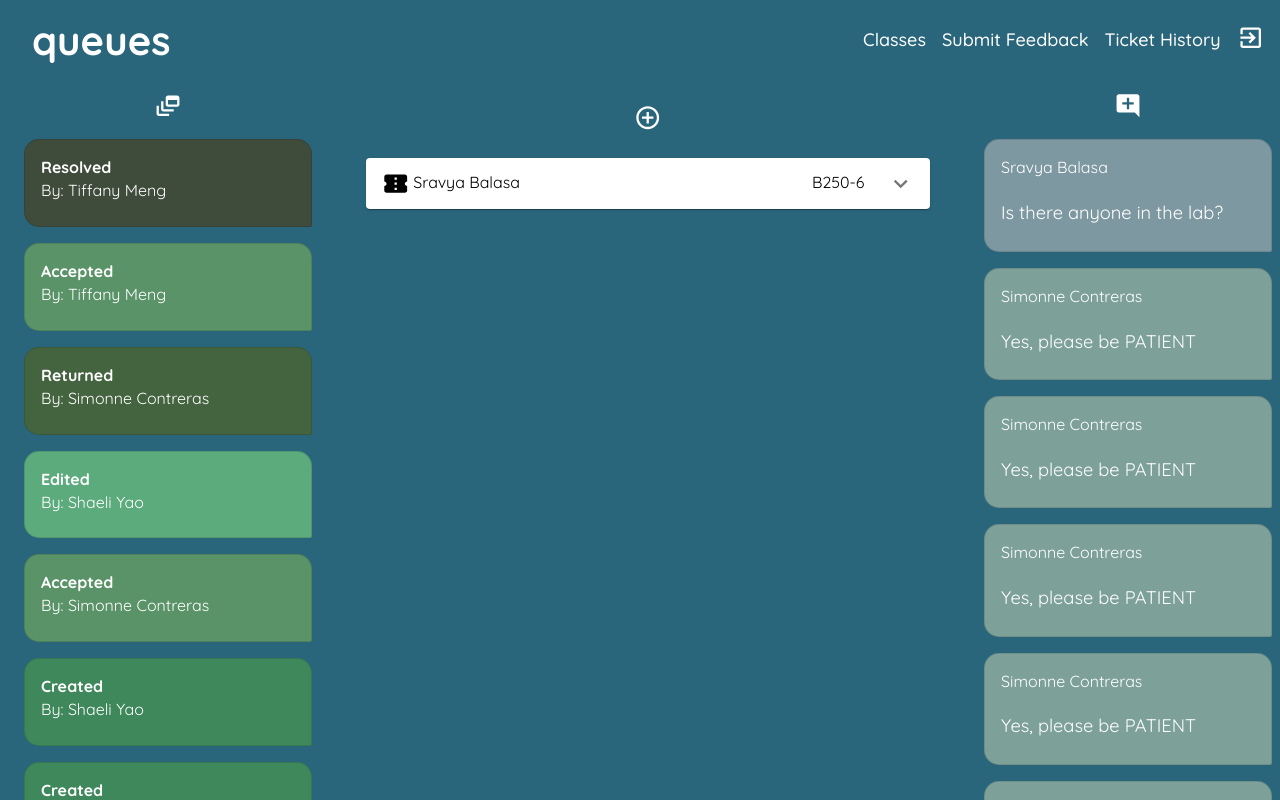
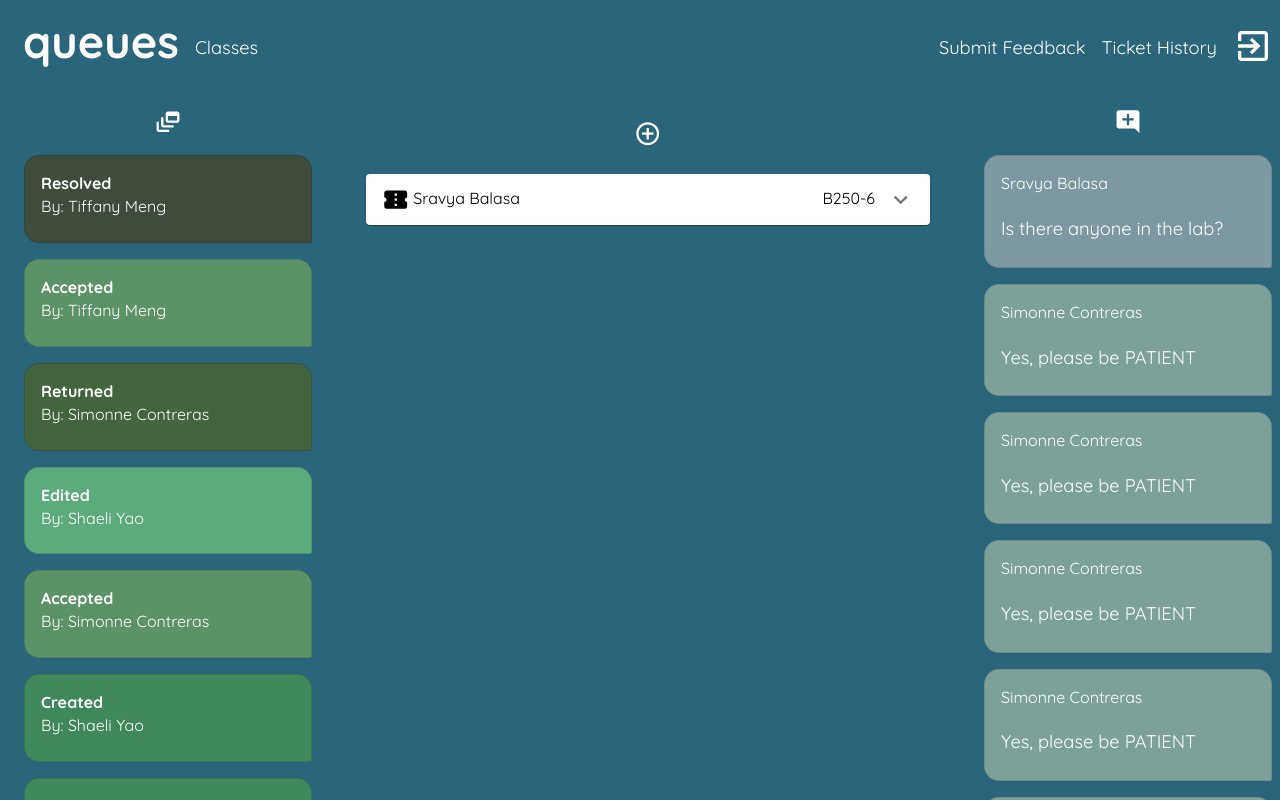
Before and after one commit to Autograder/rook, a React (Create React App) app: page /queue in a window 1280 px wide. Built offline with nearby package versions, Linux system fonts and the light colour scheme.

Commit message:
fixed style for navbar, create course, ticket, cleaned imports

```diff
--- a/src/components/MessageWidget.tsx
+++ b/src/components/MessageWidget.tsx
@@ -1,11 +1,11 @@
 import React from 'react';
-import Styles from '../style/MessageWidgetStyle';
 import Message from './Message';
-import OurTheme from '../style/Theme';
+//import Styles from '../style/MessageWidgetStyle';
+//import OurTheme from '../style/Theme';
 
 export default function MessageWidget() {
-	const classes = Styles.useStyles();
-	const theme = OurTheme.theme;
+	//const classes = Styles.useStyles();
+	//const theme = OurTheme.theme;
 	return (
 		<div>
 			<Message sender="Sravya Balasa" message="Is there anyone in the lab?" received={false}/>
--- a/src/components/Navbar.tsx
+++ b/src/components/Navbar.tsx
@@ -60,25 +60,33 @@ export default function Navbar(props:any) {
             	</Dialog>
 			</ThemeProvider>
 			<ThemeProvider theme={theme}>
-				<AppBar position="static" className={classes.appBar}>
-  					<Toolbar>
-    					<Typography variant="h6" className={classes.title}>
+				<AppBar position="static" className={classes.appTable}>
+  					<Toolbar className={classes.appRow}>
+						<div className={classes.titlecell}>
+							<Typography className={classes.title}>
 								<Link underline="none" className={classes.link} onClick={() => (ChangeState('/queue'))}>queues</Link>
 							</Typography>
+						</div>
 
-						<Typography variant="h6" className={classes.pages}>
+						<div className={classes.leftlinks}>
+							<Typography  className={classes.left}>
 								<Link className={classes.link} onClick={() => {}}>Classes</Link>
 							</Typography>
+						</div>
 
-						<Typography variant="h6" className={classes.pages}>
+						<div className={classes.rightlinks}>
+							<Typography className={classes.right}>
 								<Link className={classes.link} onClick={() => handleOpen()}>Submit Feedback</Link>
 							</Typography>
 
-						<Typography variant="h6" className={classes.pages}>
+							<Typography className={classes.right}>
 								<Link className={classes.link} onClick={() => (ChangeState('/tickethistory'))}> Ticket History </Link>
 							</Typography>
+						</div>
 
-						<Link className={classes.link} onClick={() => (ChangeState('/login'))}> <ExitToAppIcon/> </Link>
+						<div className={classes.logocell}>
+							<Link className={classes.link} onClick={() => (ChangeState('/login'))}> <ExitToAppIcon fontSize="large"/> </Link>
+						</div>
   					</Toolbar>
 				</AppBar>
 			</ThemeProvider>
--- a/src/components/Ticket.tsx
+++ b/src/components/Ticket.tsx
@@ -85,12 +85,16 @@ export default function Ticket(props:any) {
 				<ExpansionPanel square={false} className={classes.root}>
         			<ExpansionPanelSummary expandIcon={<ExpandMoreIcon/>} aria-controls="panel1bh-content" id="panel1bh-header">
 						<ConfirmationNumberIcon className={classes.ticketIcon}/>
-						<div className={classes.columnleft}>
-  							<Typography className={classes.title} align="left"> {props.name}</Typography>
-						</div>
-						<div className={classes.columnright}>
-							<Typography className={classes.location} align="right">{room}-{seat}</Typography>
-						</div>
+                        <div className={classes.table}>
+                            <div className={classes.tableRow}>
+                                <div className={classes.tableLeft}>
+                                    <Typography className={classes.title} align="left"> {props.name}</Typography>
+                                </div>
+                                <div className={classes.tableRight}>
+                                    <Typography className={classes.location} align="right">{room}-{seat}</Typography>
+                                </div>
+                            </div>
+                        </div>
         			</ExpansionPanelSummary>
 					<ExpansionPanelDetails className={classes.body}>
 						<Typography><b>Date: </b>{props.date}</Typography>
--- a/src/components/TicketStatusWidget.tsx
+++ b/src/components/TicketStatusWidget.tsx
@@ -1,11 +1,11 @@
 import React from 'react';
-import Styles from '../style/TicketWidgetStyle';
-import OurTheme from '../style/Theme';
 import TicketStatus from './TicketStatus';
+//import Styles from '../style/TicketWidgetStyle';
+//import OurTheme from '../style/Theme';
 
 export default function MessageWidget() {
-	const classes = Styles.useStyles();
-	const theme = OurTheme.theme;
+	//const classes = Styles.useStyles();
+	//const theme = OurTheme.theme;
 	return (
 		<div>
 			<TicketStatus type="Resolved" person="Tiffany Meng"/>
--- a/src/routes/CreateCourse.tsx
+++ b/src/routes/CreateCourse.tsx
@@ -1,18 +1,36 @@
-import React from 'react';
+import React, {useState} from 'react';
 import Navbar from '../components/Navbar';
-import { TextField, Typography, Grid, Select, MenuItem, Button, FormControl, InputLabel } from '@material-ui/core';
+import { TextField, Typography, Grid, Select, Button, FormControl, InputLabel, Collapse } from '@material-ui/core';
+import Alert from '@material-ui/lab/Alert';
 import { ThemeProvider } from '@material-ui/styles';
 import OurTheme from '../style/Theme';
 import Styles from '../style/CreateCourseStyle';
 
 export default function CreateCourse() {
     const theme = OurTheme.theme;
-	const classes = Styles.useStyles();
+    const classes = Styles.useStyles();
+
+    const [open, setOpen] = useState(false);
+
+    const handleSubmit = () => {
+        setOpen(true)
+        setTimeout(() => { setOpen(false) }, 5000)
+    }
+
+    const handleClose = () => {
+        setOpen(false)
+    }
+
     return (
         <div>
             <ThemeProvider theme={theme}>
+                <div className={classes.alert}>
+                    <Collapse in={open}>
+                        <Alert onClose={() => handleClose()} severity="success">Course successfully created.</Alert>
+                    </Collapse>
+                </div>
                 <Navbar/>
-                <div className={classes.wrapper}>
+                <div className={classes.wrappertitle}>
                     <Typography className={classes.title}>Create Course</Typography>
                 </div>
                 <div className={classes.wrapper}>
@@ -58,7 +76,7 @@ export default function CreateCourse() {
                     </Grid>
                 </div>
                 <div className={classes.wrapper}>
-                    <Button className={classes.submit} variant="outlined" color="primary">Submit</Button>
+                    <Button className={classes.submit} onClick={handleSubmit} variant="outlined" color="primary">Submit</Button>
                 </div>
             </ThemeProvider>
         </div>
--- a/src/routes/ForgotPassword.tsx
+++ b/src/routes/ForgotPassword.tsx
@@ -1,5 +1,5 @@
 import React, { useState } from 'react';
-import { TextField, Typography, Collapse, Grid, Select, MenuItem, Button, FormControl, InputLabel } from '@material-ui/core';
+import { TextField, Typography, Collapse, Button} from '@material-ui/core';
 import Alert from '@material-ui/lab/Alert';
 import { ThemeProvider } from '@material-ui/styles';
 import OurTheme from '../style/Theme';
--- a/src/routes/HallOfFame.tsx
+++ b/src/routes/HallOfFame.tsx
@@ -26,7 +26,7 @@ const HallOfFame: React.FC = () => {
             <li>Gary Gillespie for letting us work on this project :)</li>
           </ul>
           Through your vision and hard work that led the contribution of many others, we've gone from whiteboard
-          queues to digital systems, given quite a few people a chance to try out some web development, and made friends.
+          queues to digital systems, given quite a few people a chance to try out some web development, and made amazing lifelong friends.
         </Typography>
         <div className={classes.center}>
           <Typography className={classes.text} color='primary'><b>That opportunity truly is one we're grateful for :)</b></Typography>
--- a/src/routes/Instructions.tsx
+++ b/src/routes/Instructions.tsx
@@ -1,6 +1,5 @@
-import React, { useState } from 'react';
-import { TextField, Typography, Collapse, Grid, Select, MenuItem, Button, FormControl, InputLabel } from '@material-ui/core';
-import Alert from '@material-ui/lab/Alert';
+import React from 'react';
+import { Typography } from '@material-ui/core';
 import { ThemeProvider } from '@material-ui/styles';
 import OurTheme from '../style/Theme';
 import Styles from '../style/InstructionsStyle';
--- a/src/routes/Login.tsx
+++ b/src/routes/Login.tsx
@@ -1,6 +1,6 @@
 import React, { useState } from 'react';
 import { useHistory } from "react-router-dom";
-import { TextField, Typography, Button, Link, Collapse } from '@material-ui/core';
+import { TextField, Button, Link, Collapse } from '@material-ui/core';
 import { Alert } from '@material-ui/lab';
 import { ThemeProvider } from '@material-ui/styles';
 import api from '../conf';
--- a/src/style/CreateCourseStyle.tsx
+++ b/src/style/CreateCourseStyle.tsx
@@ -20,29 +20,21 @@ const useStyles = makeStyles((theme) => ({
 		margin: theme.spacing(1),
 		minWidth: 200,
 	},
-	message: {
-        '& > *': {
-			margin: theme.spacing(1),
-			position: 'relative',
-			textAlign: 'center',
-			verticalAlign: 'middle',
-		},
-    // Border of Input Boxes when not clicked
-        '& .MuiOutlinedInput-root': {
-            '& fieldset': {
-                borderColor: 'white',
-            },
-		},
-		display: 'inline-block',
-		width: "100%"
-	},
 	wrapper: {
 		textAlign: 'center',
+		display: 'table',
+		width: "60%",
+		margin: "0 auto"
+	},
+	wrappertitle: {
+		textAlign: 'center',
+		display: 'table',
+		width: "100%",
+		margin: "0 auto"
 	},
 	wrapper2: {
-		display: 'inline-block',
 		marginTop: '20px',
-		width: "70%"
+		display: 'table-row'
 	},
 	title: {
 		color: "white",
@@ -50,14 +42,22 @@ const useStyles = makeStyles((theme) => ({
 		fontSize: "3em"
 	},
 	body: {
-		display: 'inline-block',
-		width: '30%',
-		verticalAlign: 'top'
+		[theme.breakpoints.down(700)]: {
+			display: "table-row",
+		}, [theme.breakpoints.up(701)]: {
+			display: "table-cell"
+		},
+		verticalAlign: 'top',
 	},
 	submit: {
 		display: 'inline-block',
 		marginTop: "50px"
-	}
+	},
+	alert: {
+		position: "absolute",
+		zIndex: 1,
+		width: "99%",
+	},
 }));
 
 export default {useStyles};
--- a/src/style/NavbarStyle.tsx
+++ b/src/style/NavbarStyle.tsx
@@ -4,19 +4,52 @@ const useStyles = makeStyles((theme) => ({
 	root: {
 	  flexGrow: 1,
 	},
-	appBar: {
+	appTable: {
 		background: 'transparent',
 		boxShadow:'none',
-		color: "#ffffff"
+		color: "#ffffff",
+		display: "table",
+		paddingLeft: "15px",
+		paddingRight: "15px",
+		width: "100%"
+	},
+	appRow: {
+		display: "table-row",
 	},
 	title: {
-	  	flexGrow: 1,
-	  	fontSize: 40,
-	  	fontWeight: 'bold'
+		fontSize: 45,
+		fontWeight: 'bold',
+		height: "80px"
 	},
-	pages: {
+	left: {
+		display: "inline-block",
+		marginLeft: theme.spacing(2),
+	},
+	right: {
+		display: "inline-block",
+		marginRight: theme.spacing(2),
+	},
+	logocell: {
+		display: "table-cell",
+		verticalAlign: "middle",
+		textAlign: "right",
+		width: "15px"
+	},
+	titlecell: {
+		display: "table-cell",
+		width: "150px",
+		verticalAlign: "middle"
+	},
+	leftlinks: {
 		fontSize: 18,
-		marginRight: theme.spacing(2),
+		display: "table-cell",
+		verticalAlign: "middle"
+	},
+	rightlinks: {
+		fontSize: 18,
+		display: "table-cell",
+		textAlign: "right",
+		verticalAlign: "middle"
 	},
 	link: {
 		cursor: "pointer"
--- a/src/style/TicketStyle.tsx
+++ b/src/style/TicketStyle.tsx
@@ -30,16 +30,23 @@ const useStyles = makeStyles((theme) => ({
 		align: "right",
 		display: "inline",
 		verticalAlign: "top",
-		paddingLeft: "30%"
 	},
 	locationfield: {
 		marginBottom: '20px'
 	},
-	columnright: {
-		flexBasis: '100px',
+	table: {
+		display: "table",
+		width: "100%"
 	},
-	columnleft: {
-		flexBasis: '85.0%',
+	tableRow: {
+		display: "table-row",
+	},
+	tableLeft: {
+		display: "table-cell",
+	},
+	tableRight: {
+		display: "table-cell",
+		textAlign: "right"
 	},
 	body: {
 		display: "block"
```
Lines whose indentation alone changed are shown as unchanged.
